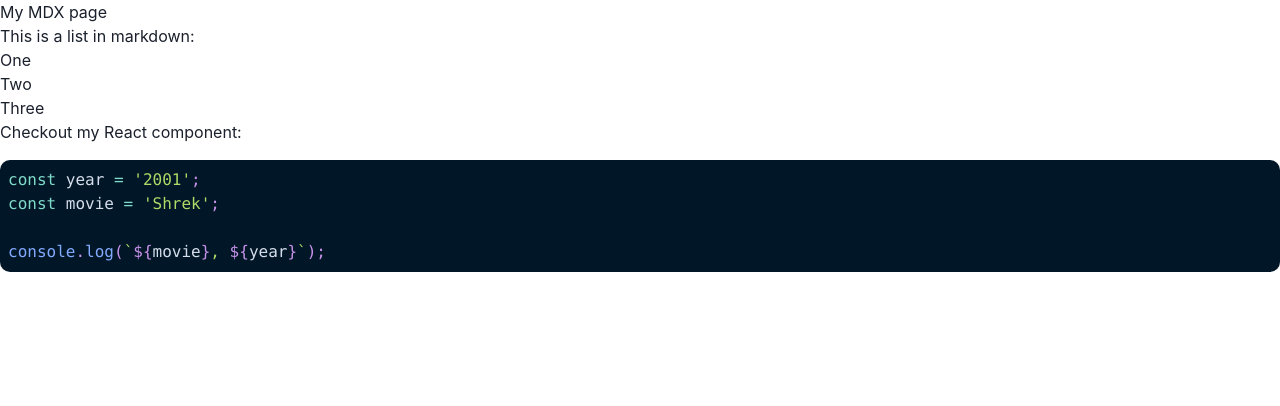
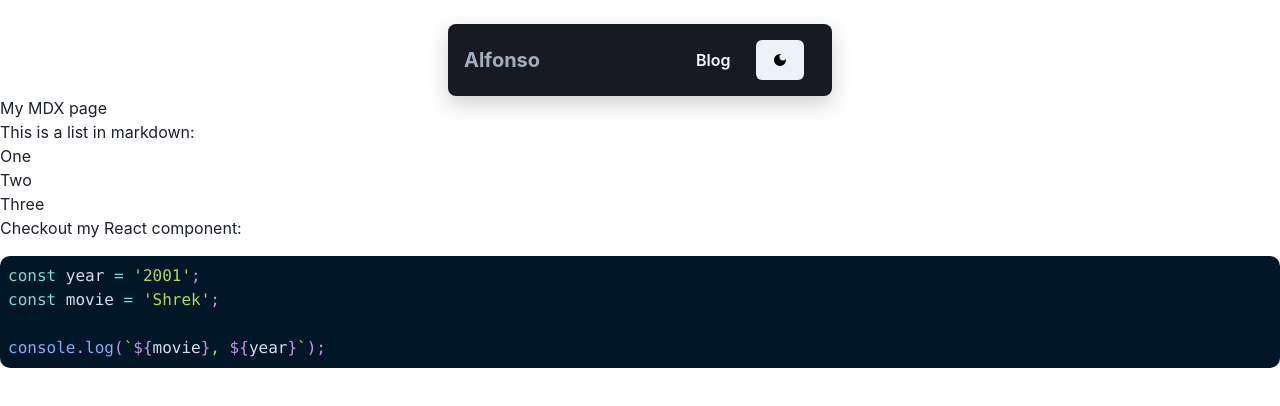
Before and after one commit to rokkoo/alfonso-website, a Next.js app: page /posts/hello in a window 1280 px wide. Shown: the top 406 px of the page. Built offline with nearby package versions, Linux system fonts and the light colour scheme.

Commit message:
feat: nav - add nav for all posts

```diff
--- a/pages/index.tsx
+++ b/pages/index.tsx
@@ -6,6 +6,8 @@ import path from 'path';
 import Link from 'next/link';
 
 import styles from '../styles/Home.module.css';
+
+import Nav from '../src/components/ui/Nav';
 
 interface Post {
   title: string;
@@ -26,8 +28,11 @@ const Home: NextPage<Props> = ({ postMetadata }) => {
         <link rel="icon" href="/favicon.ico" />
       </Head>
 
+      <Nav />
+
       <main className={styles.main}>
         <h1 className={styles.title}>Posts</h1>
+
         {postMetadata.map((post) => {
           return (
             <div key={post.slug} style={{ backgroundColor: 'gray' }}>
--- a/src/components/layout/PostLayout.tsx
+++ b/src/components/layout/PostLayout.tsx
@@ -1,6 +1,7 @@
 import { MDXProvider, MDXProviderComponentsProp } from '@mdx-js/react';
 import Image from 'next/image';
 import Code from '../ui/Code/index';
+import Nav from '../ui/Nav';
 
 const ResponsiveImage = (props: any) => (
   <Image alt={props.alt} layout="responsive" {...props} />
@@ -16,5 +17,10 @@ interface Props {
 }
 
 export default function Post({ children }: Props) {
-  return <MDXProvider components={components}>{children}</MDXProvider>;
+  return (
+    <MDXProvider components={components}>
+      <Nav />
+      {children}
+    </MDXProvider>
+  );
 }
--- /dev/null
+++ b/src/components/ui/Nav/index.tsx
@@ -0,0 +1,67 @@
+import { useCallback } from 'react';
+import {
+  Box,
+  BoxProps,
+  Button,
+  Flex,
+  Grid,
+  Text,
+  useColorMode,
+} from '@chakra-ui/react';
+import Link from 'next/link';
+import { BsFillSunFill } from 'react-icons/bs';
+import { MdDarkMode } from 'react-icons/md';
+import { motion } from 'framer-motion';
+
+export const MotionBox = motion<BoxProps>(Box);
+
+const Nav = () => {
+  const { colorMode, toggleColorMode } = useColorMode();
+
+  const renderThemeIcon = useCallback(() => {
+    if (colorMode === 'light') {
+      return <MdDarkMode fill="gray.400" />;
+    }
+
+    return <BsFillSunFill />;
+  }, [colorMode]);
+
+  return (
+    <Box
+      as="nav"
+      mt="6"
+      display="flex"
+      alignItems="center"
+      justifyContent="center"
+    >
+      <Flex
+        p="4"
+        boxShadow="0px 8px 20px rgb(0 0 0 / 19%)"
+        background="gray.900"
+        borderRadius="8"
+        w="sm"
+        color="gray.50"
+        justifyContent="space-between"
+        alignItems="center"
+      >
+        <Text color="gray.400" fontWeight="bold" fontSize="xl">
+          <Link href="/">Alfonso</Link>
+        </Text>
+        <Grid
+          flex={1}
+          templateColumns="repeat(2, 60px)"
+          fontWeight="semibold"
+          justifyContent="flex-end"
+          alignItems="center"
+        >
+          <Link href="/blog">Blog</Link>
+          <MotionBox whileTap={{ scale: 0.9 }}>
+            <Button onClick={toggleColorMode}>{renderThemeIcon()}</Button>
+          </MotionBox>
+        </Grid>
+      </Flex>
+    </Box>
+  );
+};
+
+export default Nav;
```
